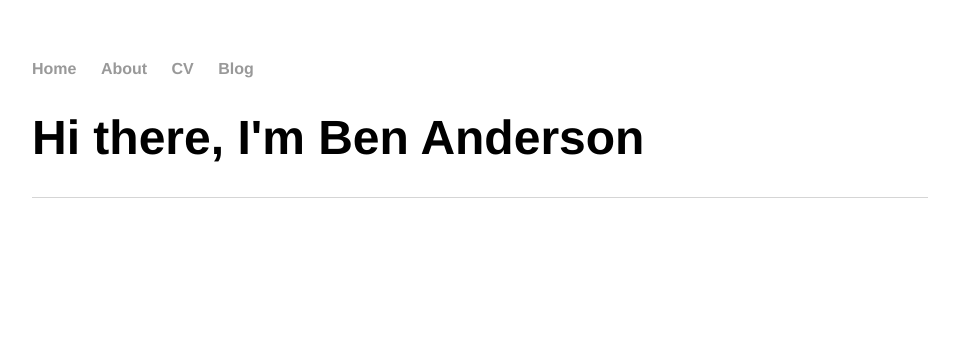
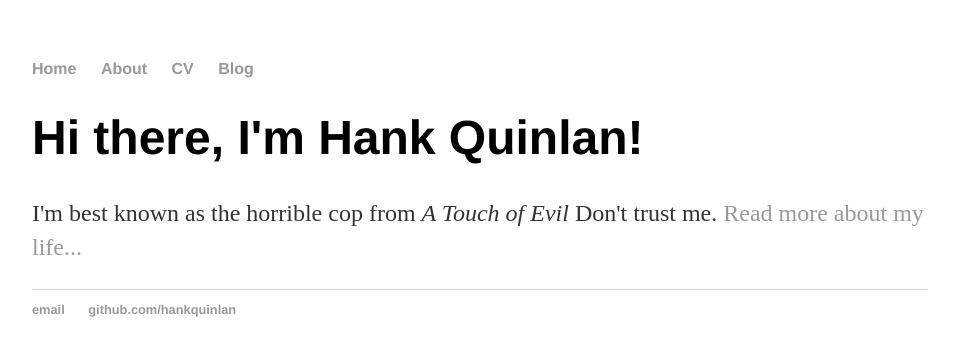
Before and after one commit to BenOnBikes/BenOnBikes.github.io, a Jekyll site: the page built from index.html, in a window 1280 px wide. Shown: the top 356 px of the page, without its empty margins (160-1115 px from the left). Built offline with Jekyll 4.4.1, drawn with Linux system fonts in a browser that asks for light colours.

Commit message:
Update index.html

```diff
--- a/index.html
+++ b/index.html
@@ -1,29 +1,8 @@
-<!DOCTYPE html>
-<html>
-	<head>
-		<title>Ben Anderson</title>
-		<link rel="stylesheet" type="text/css" href="/css/main.css">
-	</head>
-	<body>
-		<nav>
-    		<ul>
-        		<li><a href="/">Home</a></li>
-	        	<li><a href="/about">About</a></li>
-        		<li><a href="/cv">CV</a></li>
-        		<li><a href="/blog">Blog</a></li>
-    		</ul>
-		</nav>
-		<div class="container">
-    		<div class="blurb">
-        		<h1>Hi there, I'm Ben Anderson</h1>
-<!--			<p>I'm best known as the horrible cop from <em>A Touch of Evil</em> Don't trust me. <a href="/about">Read more about my life...</a></p> -->
-    		</div><!-- /.blurb -->
-		</div><!-- /.container -->
-		<footer>
-    		<ul>
-<!--        		<li><a href="mailto:benonbikes@gmail.com">email</a></li>
-        		<li><a href="https://github.com/hankquinlan">github.com/hankquinlan</a></li> -->
-			</ul>
-		</footer>
-	</body>
-</html>
+---
+layout: default
+title: Hank Quinlan, Horrible Cop
+---
+<div class="blurb">
+	<h1>Hi there, I'm Hank Quinlan!</h1>
+	<p>I'm best known as the horrible cop from <em>A Touch of Evil</em> Don't trust me. <a href="/about">Read more about my life...</a></p>
+</div><!-- /.blurb -->
```
